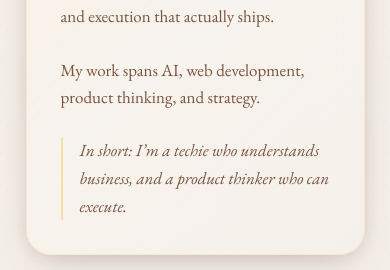
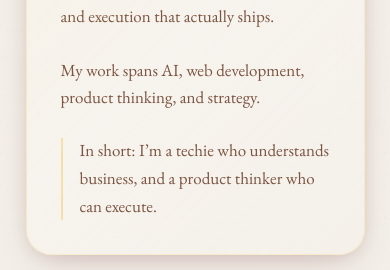
Before and after one commit to shravya0704/shravyas-scrolls-archive, a React (Vite) app: page / in a window 390 px wide. Shown: the part 1460-1730 px from the top of the page. Built offline with nearby package versions, Linux system fonts and the light colour scheme.

Commit message:
responsive changes for mobile

```diff
--- a/src/components/portfolio/AboutSection.tsx
+++ b/src/components/portfolio/AboutSection.tsx
@@ -51,7 +51,7 @@ const AboutSection = () => {
                       My work spans AI, web development, product thinking, and strategy.
                     </p>
 
-                    <p className="italic text-leather/90 border-l-2 border-gold/30 pl-4">
+                    <p className="font-garamond text-leather/90 text-base md:text-lg leading-relaxed border-l-2 border-gold/30 pl-4">
                       In short: I’m a techie who understands business, and a product thinker who can execute.
                     </p>
               </div>
--- a/src/components/portfolio/ContactSection.tsx
+++ b/src/components/portfolio/ContactSection.tsx
@@ -64,7 +64,7 @@ const ContactSection = () => {
         backgroundSize: '32px 32px'
       }} />
 
-      <div className="container mx-auto px-6 relative z-10">
+      <div className="container mx-auto px-4 sm:px-6 relative z-10">
         {/* Section Header */}
         <AnimatedSection animation="fade-up" className="text-center mb-16">
           <div className="flex justify-center mb-6">
--- a/src/index.css
+++ b/src/index.css
@@ -6,6 +6,8 @@
 
 @layer base {
   :root {
+    /* Ensure consistent light appearance across devices */
+    color-scheme: light;
     /* Grand Library Color Palette - Refined */
     --background: 35 35% 94%;
     --foreground: 15 25% 15%;
```
